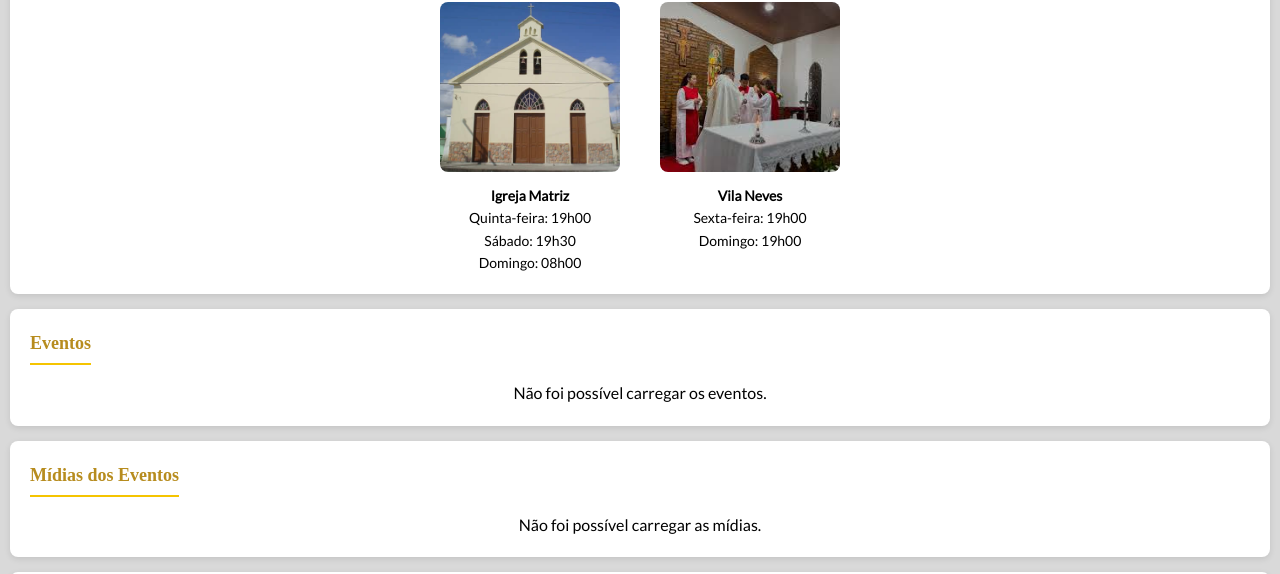
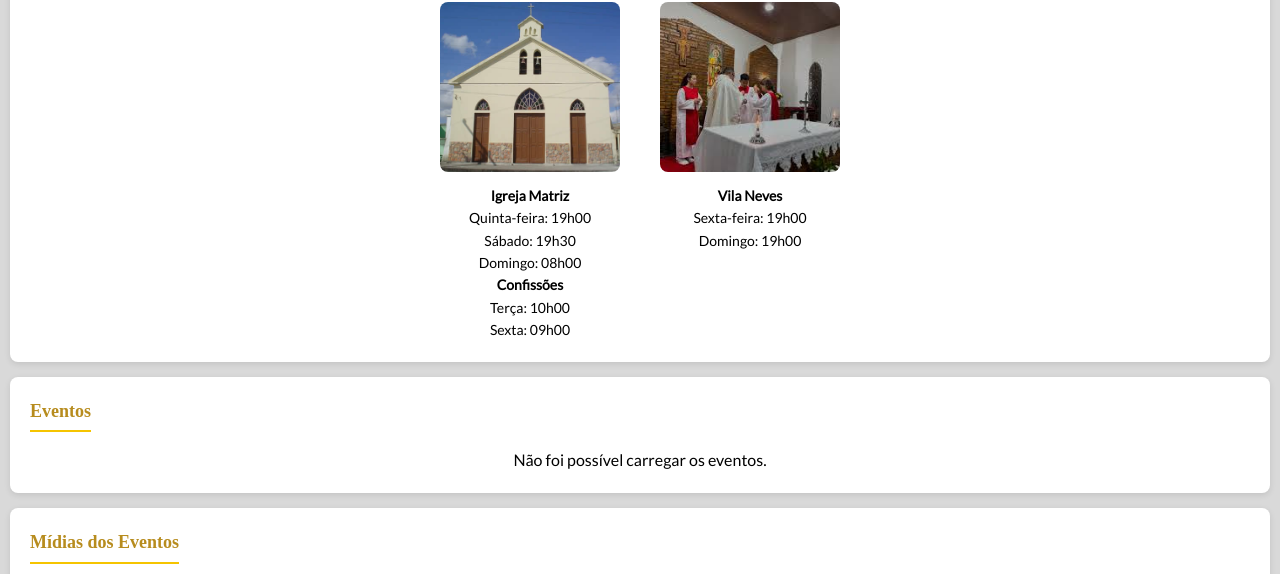
Before and after one commit to alysson0321/paroquia-Santa-Teresinha, a website: page paroquia-frontend/index.html in a window 1280 px wide. Shown: the part 1201-1775 px from the top of the page. Drawn offline with Linux system fonts and the light colour scheme; no server answers; a web font is replaced by a local one.

Commit message:
adicionados horários das confissões

```diff
--- a/paroquia-frontend/index.html
+++ b/paroquia-frontend/index.html
@@ -82,7 +82,10 @@ Faleceu aos 24 anos, deixando como legado sua autobiografia, História de uma Al
         <p><strong>Igreja Matriz</strong><br>
           Quinta-feira: 19h00<br>
           Sábado: 19h30<br>
-          Domingo: 08h00
+          Domingo: 08h00 <br>
+          <strong>Confissões</strong> <br>
+          Terça: 10h00 <br>
+          Sexta: 09h00
         </p>
       </div>
       <div class="missa">
```
Also changed, not shown: paroquia-backend/uploads/banners/banner-1763555417045-999571181.jpg (deleted), paroquia-backend/uploads/midias/midia-1763556345395-270208501.jpg (deleted), 3 other files.
